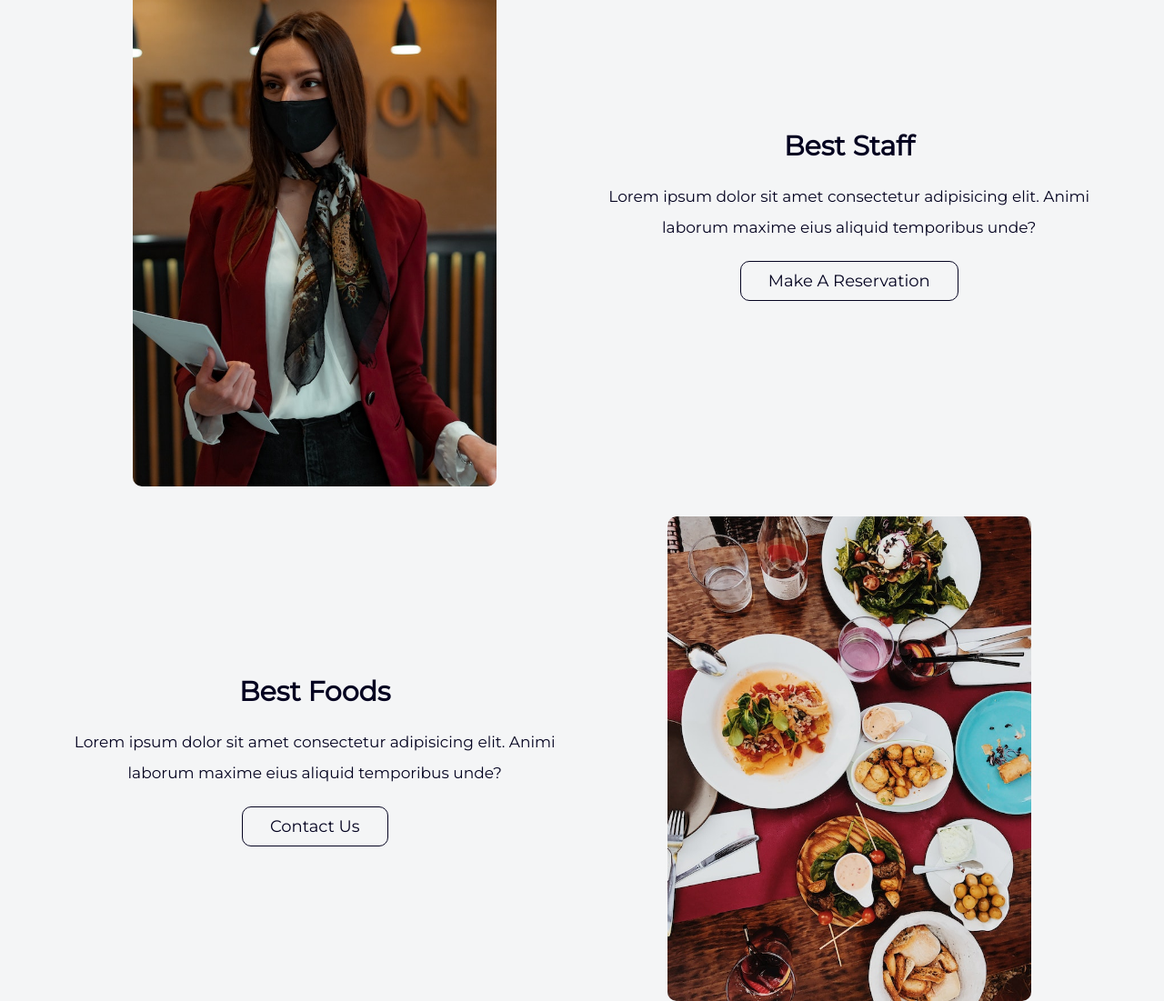
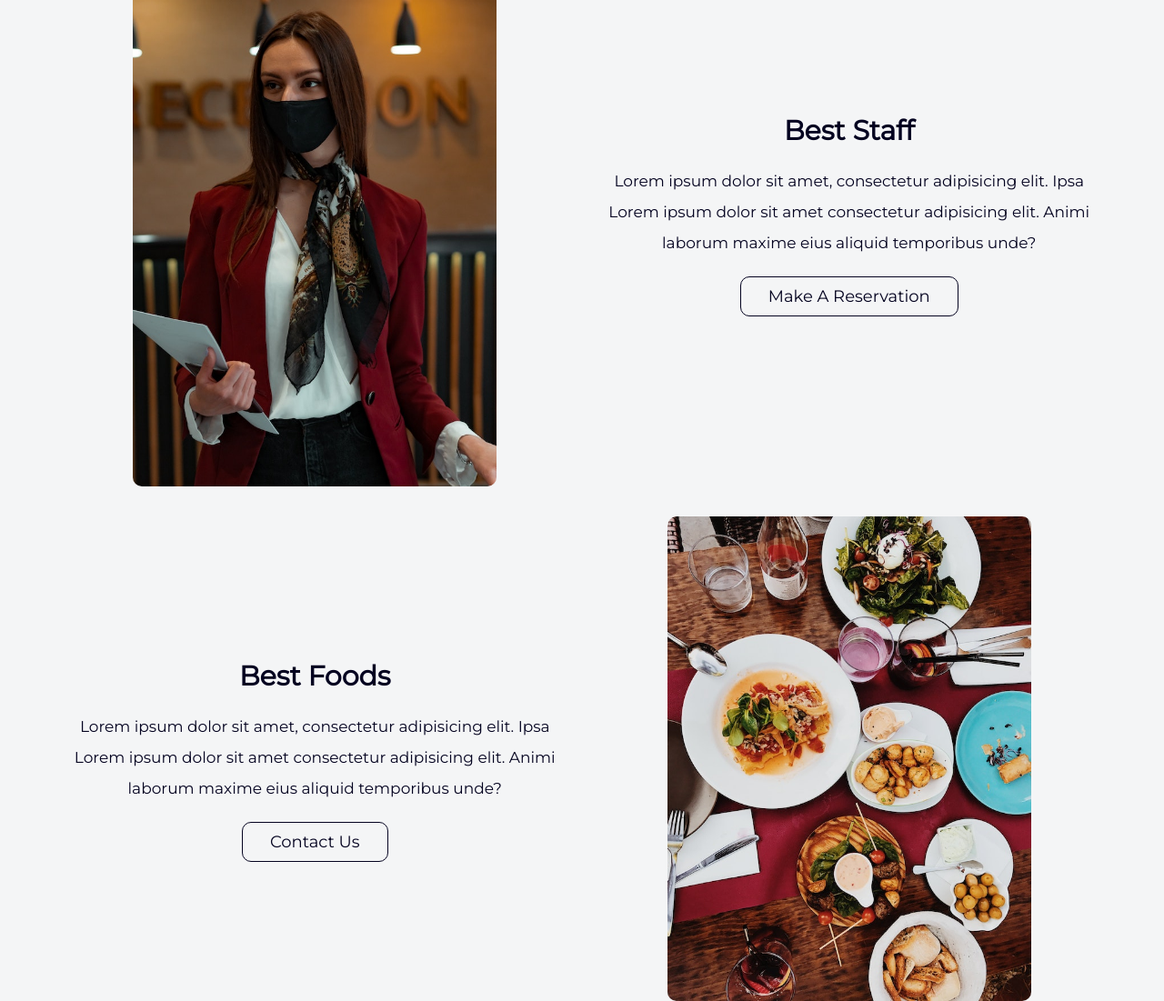
Before and after one commit to ezestom/Hotel-and-Resort, a plain HTML site: page index.html in a window 1280 px wide. Shown: the part 1176-2277 px from the top of the page at 91% size. Drawn offline with nearby package versions, Linux system fonts and the light colour scheme.

```diff
--- a/index.html
+++ b/index.html
@@ -145,8 +145,9 @@
 				<div class="content">
 					<h3>best staff</h3>
 					<p>
-						Lorem ipsum dolor sit amet consectetur adipisicing elit. Animi
-						laborum maxime eius aliquid temporibus unde?
+						Lorem ipsum dolor sit amet, consectetur adipisicing elit. Ipsa Lorem
+						ipsum dolor sit amet consectetur adipisicing elit. Animi laborum
+						maxime eius aliquid temporibus unde?
 					</p>
 					<a href="#reservation" class="btn">make a reservation</a>
 				</div>
@@ -159,8 +160,9 @@
 				<div class="content">
 					<h3>best foods</h3>
 					<p>
-						Lorem ipsum dolor sit amet consectetur adipisicing elit. Animi
-						laborum maxime eius aliquid temporibus unde?
+						Lorem ipsum dolor sit amet, consectetur adipisicing elit. Ipsa Lorem
+						ipsum dolor sit amet consectetur adipisicing elit. Animi laborum
+						maxime eius aliquid temporibus unde?
 					</p>
 					<a href="#contact" class="btn">contact us</a>
 				</div>
@@ -173,8 +175,9 @@
 				<div class="content">
 					<h3>swimming pool</h3>
 					<p>
-						Lorem ipsum dolor sit amet consectetur adipisicing elit. Animi
-						laborum maxime eius aliquid temporibus unde?
+						Lorem ipsum dolor sit amet, consectetur adipisicing elit. Ipsa Lorem
+						ipsum dolor sit amet consectetur adipisicing elit. Animi laborum
+						maxime eius aliquid temporibus unde?
 					</p>
 					<a href="#availability" class="btn">check availability</a>
 				</div>
```
